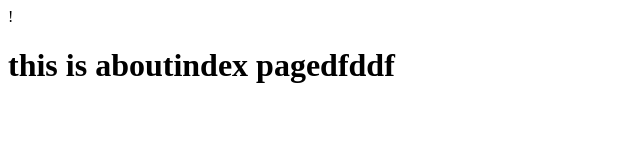
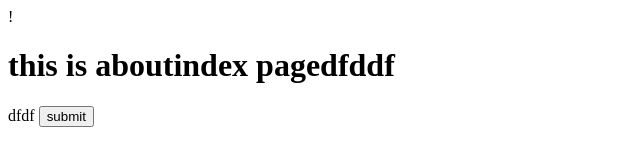
Before and after one commit to Wajid12333/splitmate, a plain HTML site: page index.html in a window 1280 px wide. Shown: the whole page, without its empty margins (0-640 px from the left). Drawn offline with Linux system fonts and the light colour scheme.

Commit message:
button added

```diff
--- a/index.html
+++ b/index.html
@@ -18,9 +18,8 @@
 <body>
 
     <h1>this is aboutindex pagedfddf</h1>
-    <!--[if lt IE 7]>
-            <p class="browsehappy">You are using an <strong>outdated</strong> browser. Please <a href="#">upgrade your browser</a> to improve your experience.</p>
-        <![endif]-->
+    dfdf
+    <button>submit</button>
 
     <script src="" async defer></script>
 </body>
```
